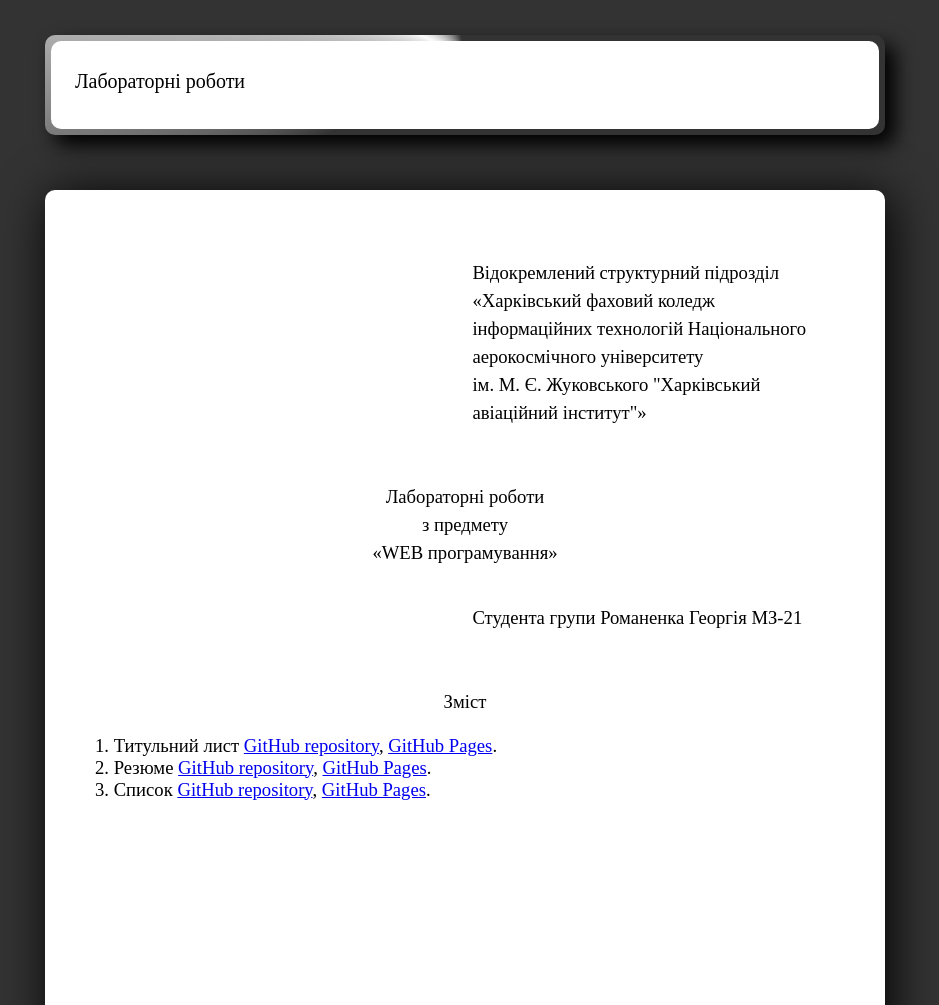
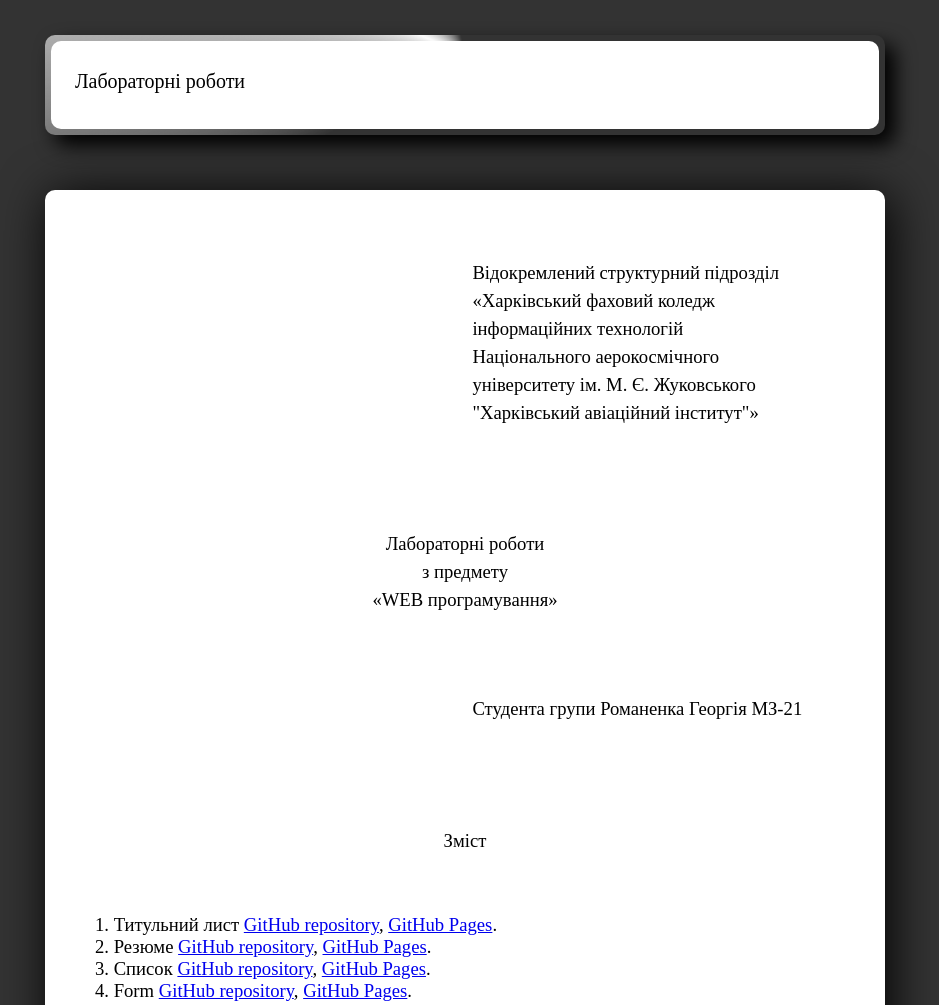
Before and after one commit to adm1nsys/lab, a plain HTML site: page index.html in a window 1280 px wide. Shown: the top 1005 px of the page, without its empty margins (175-1114 px from the left). Drawn offline with Linux system fonts and the light colour scheme.

Commit message:
Update index.html

```diff
--- a/index.html
+++ b/index.html
@@ -26,39 +26,40 @@
 
 	<p class="right right1">
 	Відокремлений структурний підрозділ<br>
-	«Харківський фаховий коледж
-	інформаційних технологій
-	Національного аерокосмічного
-	університету <span style="white-space: nowrap;">ім. М. Є. Жуковського</span>
-	"Харківський авіаційний інститут"»
+	«Харківський фаховий коледж<br>
+	інформаційних технологій<br>
+	Національного аерокосмічного<br>
+	університету ім. М. Є. Жуковського<br>
+	"Харківський авіаційний інститут"»<br>
 	</p>
 
-<!-- <br><br><br> -->
+<br><br><br>
 
-<p class="center" style="margin-top: 3em;">
+<p class="center">
 Лабораторні роботи<br>
 з предмету<br>
 «WEB програмування»<br>
 </p>
 
-<!-- <br><br> -->
+<br><br>
 
-<p class="right right1" style="margin-top: 2em;">
+<p class="right right1">
 	Студентa групи Романенка Георгiя МЗ-21<br>
 </p>
 
-<!-- <br><br><br> -->
+<br><br><br>
 
-<p class="center"  style="margin-top: 3em;">
+<p class="center">
 Зміст<br>
 </p>
 
-<!-- <br> -->
+<br>
 
-<p class="left"  style="margin-top: 1em;">
+<p class="left">
 1. Титульний лист <a href="https://github.com/administrati0n/lab">GitHub repository</a>, <a href="https://administrati0n.github.io/lab/">GitHub Pages</a>.<br>
 2. Резюме <a href="https://github.com/administrati0n/summary">GitHub repository</a>, <a href="https://administrati0n.github.io/summary/">GitHub Pages</a>.<br>
 3. Список <a href="https://github.com/administrati0n/list">GitHub repository</a>, <a href="https://administrati0n.github.io/list/">GitHub Pages</a>.<br>
+4. Form <a href="https://github.com/administrati0n/form">GitHub repository</a>, <a href="https://administrati0n.github.io/form/">GitHub Pages</a>.<br>
 </p>
 
 
```
